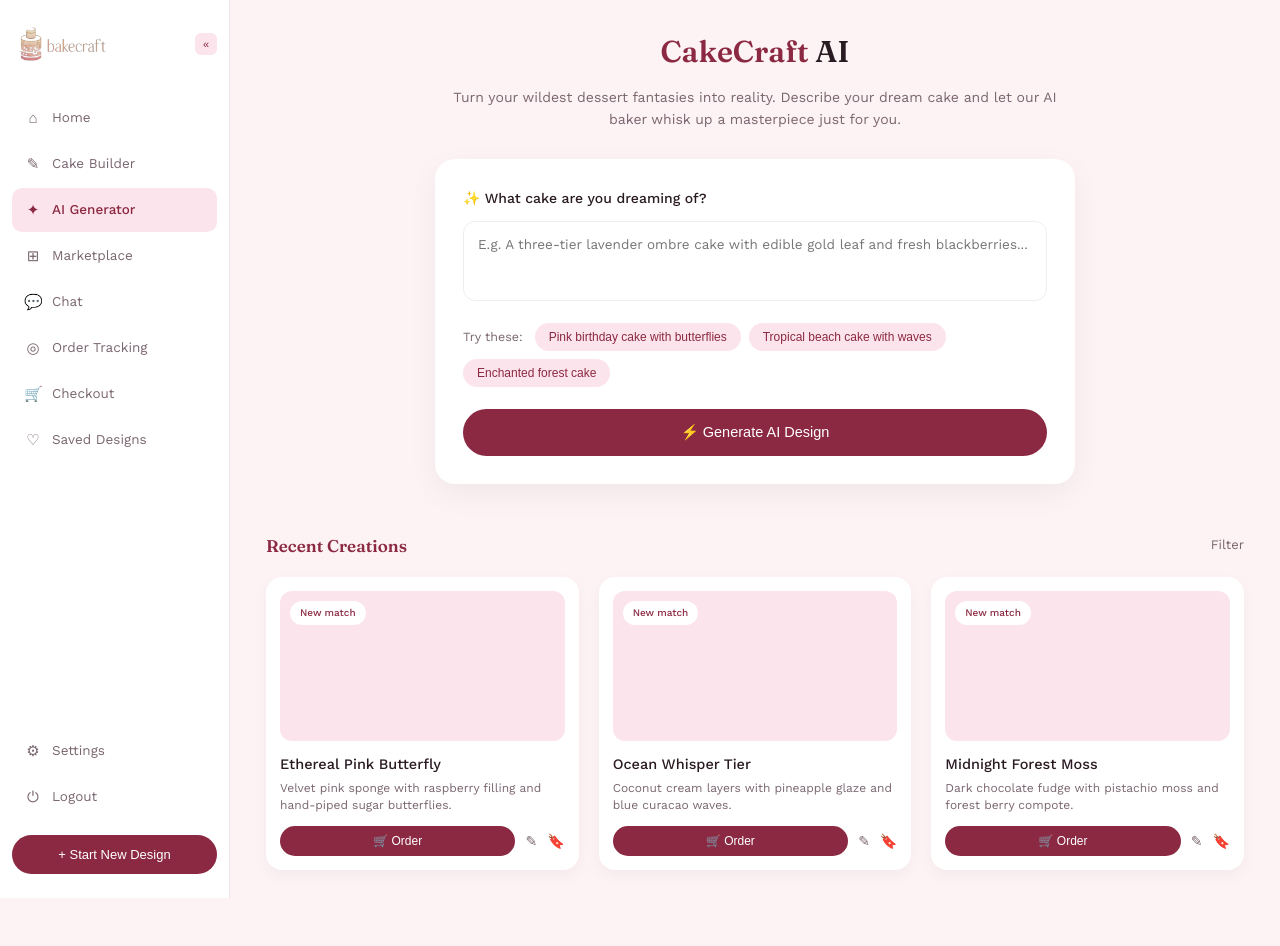
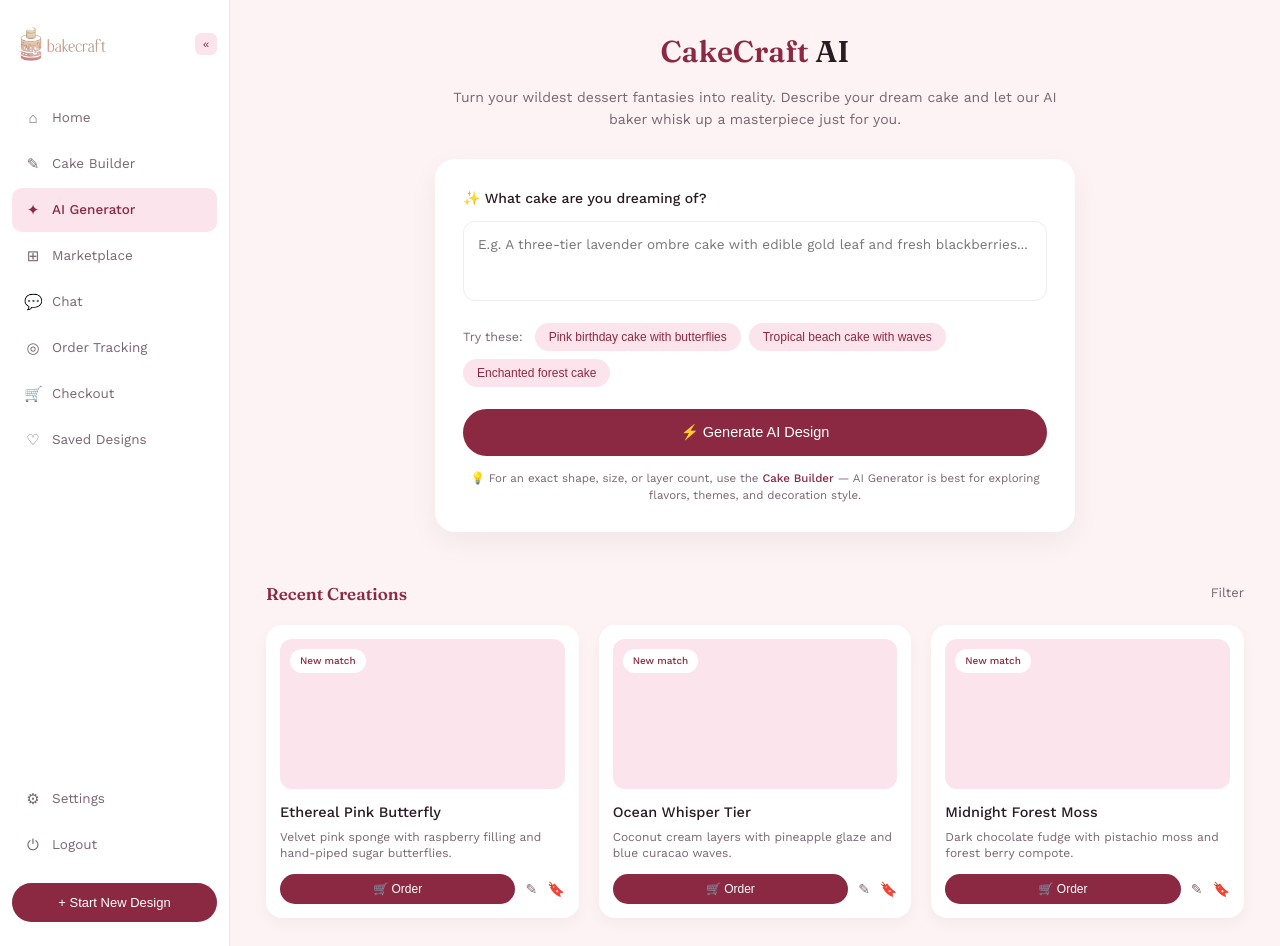
Before and after one commit to ritika-rawal/BakeCraft, a React (Create React App) app in the folder client/: page /ai-generator in a window 1280 px wide. Before the commit the page ends 898 px from the top, so only its background shows below. Built offline with nearby package versions, Linux system fonts and the light colour scheme.

Commit message:
Improved prompt and added try again buttom to regenerate

```diff
--- a/client/src/pages/AIGenerator.jsx
+++ b/client/src/pages/AIGenerator.jsx
@@ -1,4 +1,5 @@
 import { useState } from 'react';
+import { Link } from 'react-router-dom';
 import DashboardLayout from '../components/DashboardLayout';
 
 const SUGGESTIONS = [
@@ -19,16 +20,20 @@ export default function AIGenerator() {
   const [generatedImage, setGeneratedImage] = useState(null);
   const [error, setError] = useState('');
 
+  const buildImageUrl = () => {
+    const fullPrompt = `professional bakery product photo, ${prompt}, shot from a 3/4 angle clearly showing the cake's shape and number of layers, studio lighting, clean plate, high detail, appetizing, photorealistic`;
+    const encodedPrompt = encodeURIComponent(fullPrompt);
+    const seed = Math.floor(Math.random() * 100000);
+    return `https://image.pollinations.ai/prompt/${encodedPrompt}?width=1024&height=1024&nologo=true&seed=${seed}`;
+  };
+
   const handleGenerate = () => {
     if (!prompt.trim()) return;
     setGenerating(true);
     setError('');
     setGeneratedImage(null);
 
-    const fullPrompt = `professional photorealistic bakery photo of a custom cake: ${prompt}, studio lighting, on a clean plate, high detail, appetizing`;
-    const encodedPrompt = encodeURIComponent(fullPrompt);
-    const imageUrl = `https://image.pollinations.ai/prompt/${encodedPrompt}?width=1024&height=1024&nologo=true`;
-
+    const imageUrl = buildImageUrl();
     const img = new Image();
     img.onload = () => {
       setGeneratedImage(imageUrl);
@@ -79,6 +84,12 @@ export default function AIGenerator() {
             {generating ? 'Generating...' : '⚡ Generate AI Design'}
           </button>
 
+          <p style={styles.disclaimer}>
+            💡 For an exact shape, size, or layer count, use the{' '}
+            <Link to="/builder" style={styles.disclaimerLink}>Cake Builder</Link> —
+            AI Generator is best for exploring flavors, themes, and decoration style.
+          </p>
+
           {error && <p style={styles.errorText}>{error}</p>}
 
           {generating && (
@@ -95,6 +106,9 @@ export default function AIGenerator() {
                   🛒 Order This Cake
                 </button>
                 <button style={styles.resultBtnGhost}>💾 Save Design</button>
+                <button onClick={handleGenerate} style={styles.resultBtnGhost}>
+                  🔄 Try Again
+                </button>
               </div>
             </div>
           )}
@@ -193,6 +207,17 @@ const styles = {
     padding: '15px',
     fontSize: '14.5px',
   },
+  disclaimer: {
+    fontSize: '11.5px',
+    color: 'var(--text-muted)',
+    textAlign: 'center',
+    marginTop: '14px',
+    lineHeight: 1.5,
+  },
+  disclaimerLink: {
+    color: 'var(--rose-deep)',
+    fontWeight: 500,
+  },
   errorText: {
     color: '#C1121F',
     marginTop: '16px',
@@ -219,6 +244,7 @@ const styles = {
   resultActions: {
     display: 'flex',
     justifyContent: 'center',
+    flexWrap: 'wrap',
     gap: '12px',
     marginTop: '18px',
   },
```
